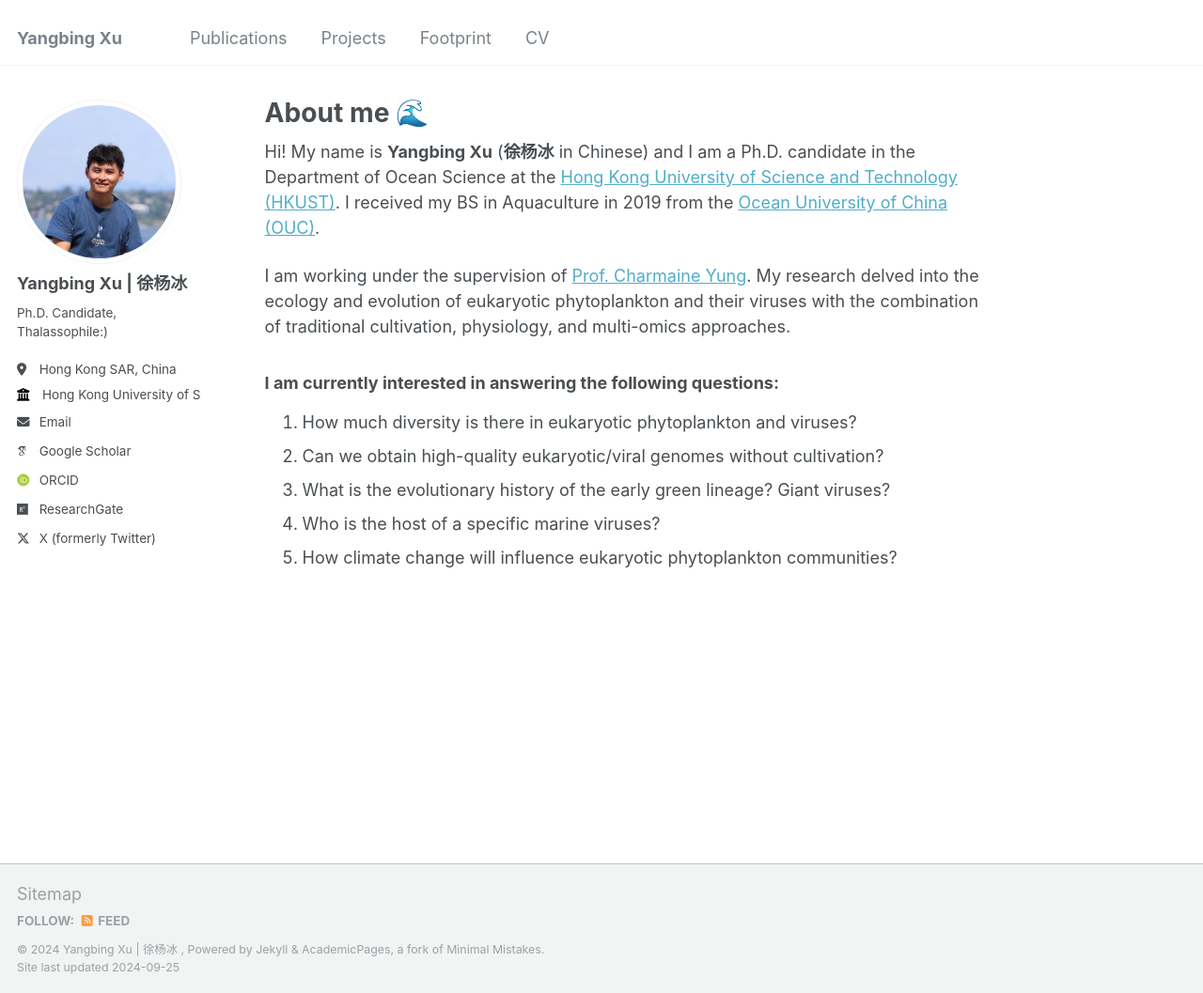
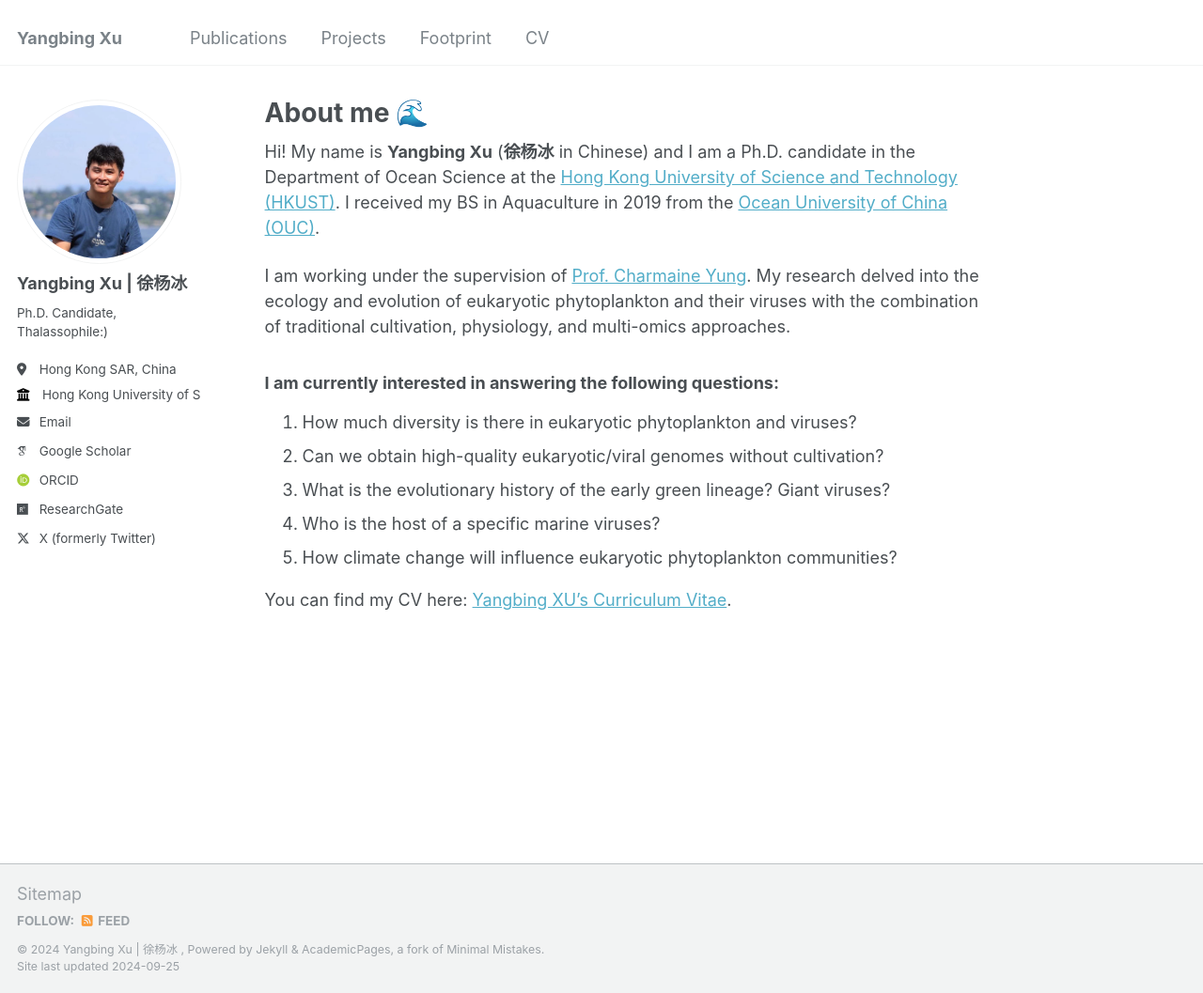
Before and after one commit to Yangbing-Ocean/yangbing, a Jekyll site: the page built from _pages/about.md, in a window 1280 px wide and 1057 px high. Shown: the whole window at 94% size. Built offline with Jekyll 4.4.1, drawn with Linux system fonts in a browser that asks for light colours; some web fonts are replaced.

Commit message:
Update about.md

```diff
--- a/_pages/about.md
+++ b/_pages/about.md
@@ -17,3 +17,5 @@ I am working under the supervision of [Prof. Charmaine Yung](https://www.charmai
 3. What is the evolutionary history of the early green lineage? Giant viruses?
 4. Who is the host of a specific marine viruses?
 5. How climate change will influence eukaryotic phytoplankton communities?
+
+You can find my CV here: [Yangbing XU's Curriculum Vitae](../files/CV_Yangbing_Xu.pdf).
```
